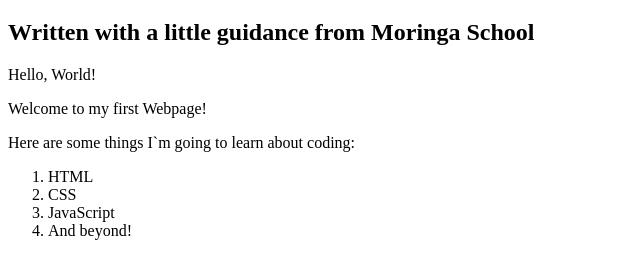
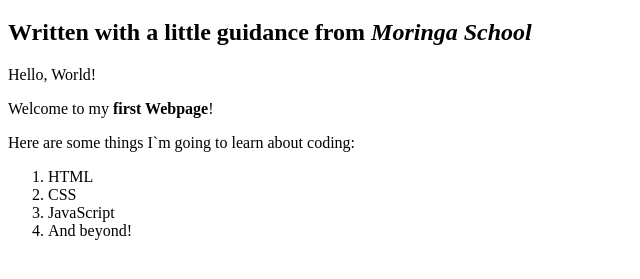
Before and after one commit to Rajiv-Kinyanjui/first-webpage, a plain HTML site: page my-first-website.html in a window 1280 px wide. Shown: the part 61-340 px from the top of the page, without its empty margins (0-640 px from the left). Drawn offline with Linux system fonts and the light colour scheme.

Commit message:
Add the strong and em tags to make text bold and in italics

```diff
--- a/my-first-website.html
+++ b/my-first-website.html
@@ -5,11 +5,11 @@
     </head>
     <body>
         <h1>My First Webpage</h1>
-        <h2>Written with a little guidance from Moringa School</h2>
+        <h2>Written with a little guidance from <em>Moringa School</em></h2>
 
 
         <p>Hello, World!</p>
-        <p>Welcome to my first Webpage!</p>
+        <p>Welcome to my <strong>first Webpage</strong>!</p>
 
         <p>Here are some things I`m going to learn about coding:</p>
         <ol>
```
